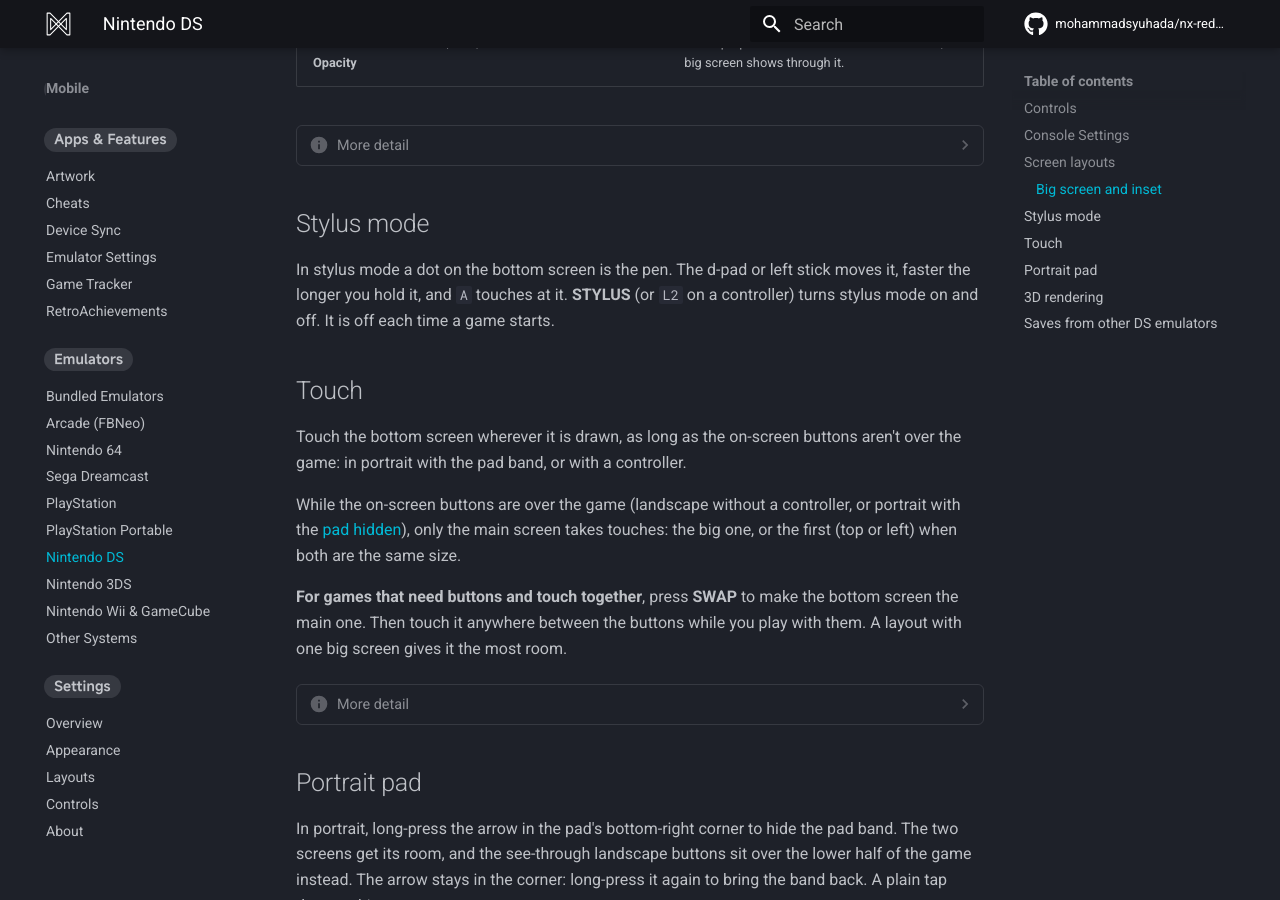
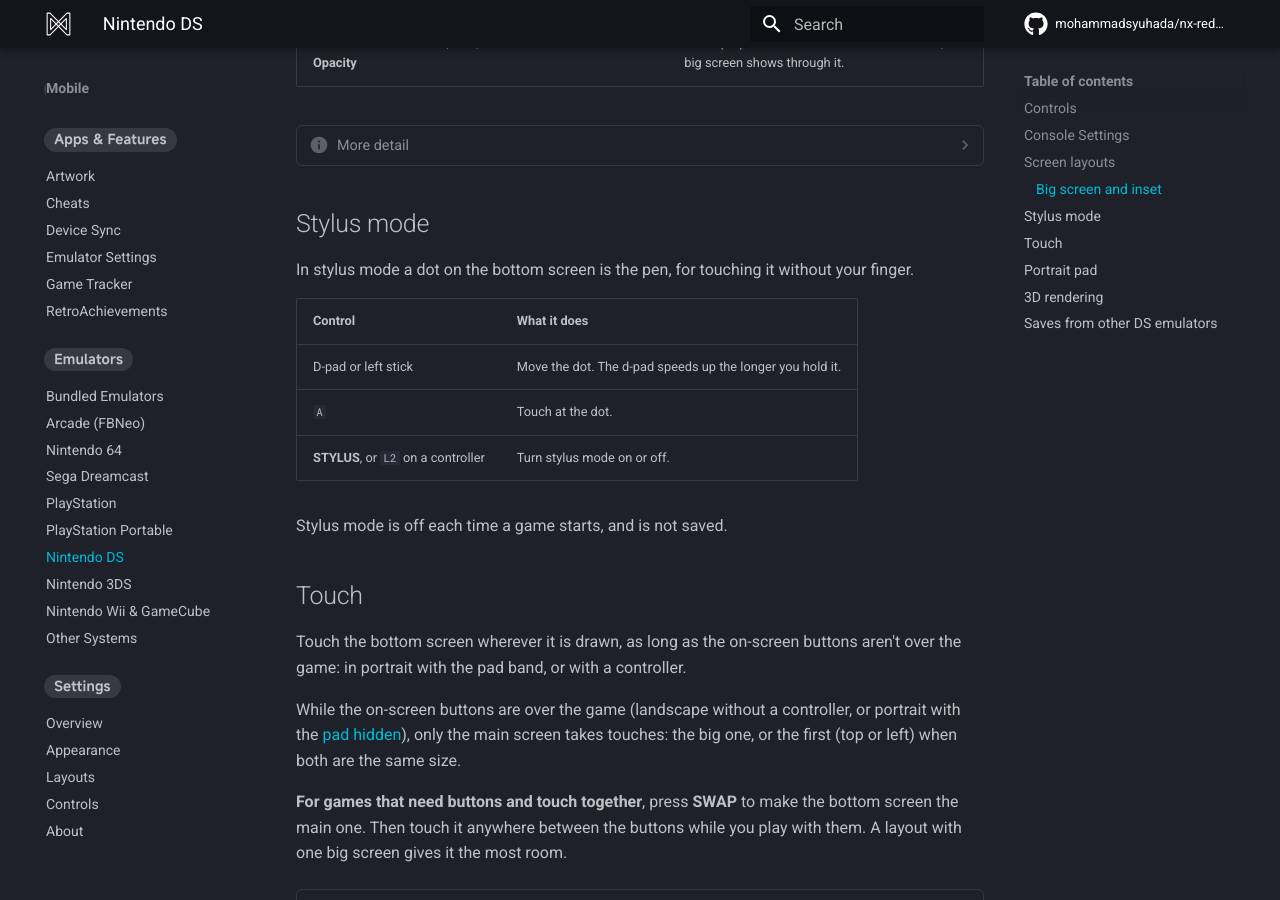
Before and after one commit to mohammadsyuhada/nx-redux-docs, an MkDocs documentation site: the page built from docs/mobile/emulators/nintendo-ds.md, in a window 1280 px wide and 900 px high, scrolled down 5213 px. Built offline with MkDocs 1.6.1 and Material for MkDocs 9.7.7, drawn with Linux system fonts in a browser that asks for light colours; comment, search, counter and statistics services are not loaded.

Commit message:
docs(mobile): one Stylus mode description for the DS and 3DS
Both pages use the same text and control table; only the controller's
toggle (L2 / SELECT + L1) and the 3DS's 'shows once you move it' differ.

```diff
--- a/docs/mobile/emulators/nintendo-ds.md
+++ b/docs/mobile/emulators/nintendo-ds.md
@@ -142,10 +142,16 @@
 
 ## Stylus mode
 
-In stylus mode a dot on the bottom screen is the pen. The d-pad or left
-stick moves it, faster the longer you hold it, and `A` touches at it.
-**STYLUS** (or `L2` on a controller) turns stylus mode on and off. It is off
-each time a game starts.
+In stylus mode a dot on the bottom screen is the pen, for touching it without
+your finger.
+
+| Control | What it does |
+| --- | --- |
+| D-pad or left stick | Move the dot. The d-pad speeds up the longer you hold it. |
+| `A` | Touch at the dot. |
+| **STYLUS**, or `L2` on a controller | Turn stylus mode on or off. |
+
+Stylus mode is off each time a game starts, and is not saved.
 
 ## Touch
 
```
Also changed, not shown: docs/mobile/emulators/nintendo-3ds.md (+4 -5 lines).
